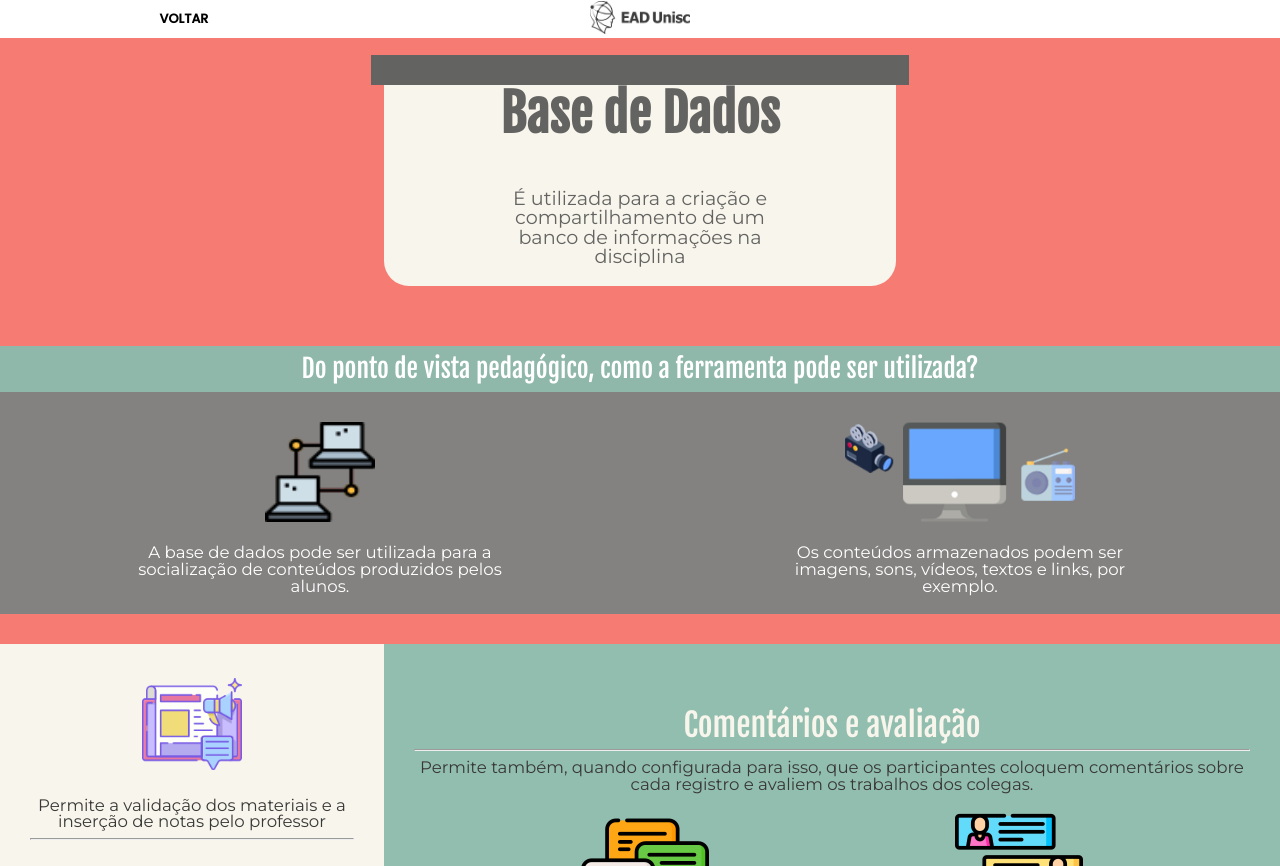
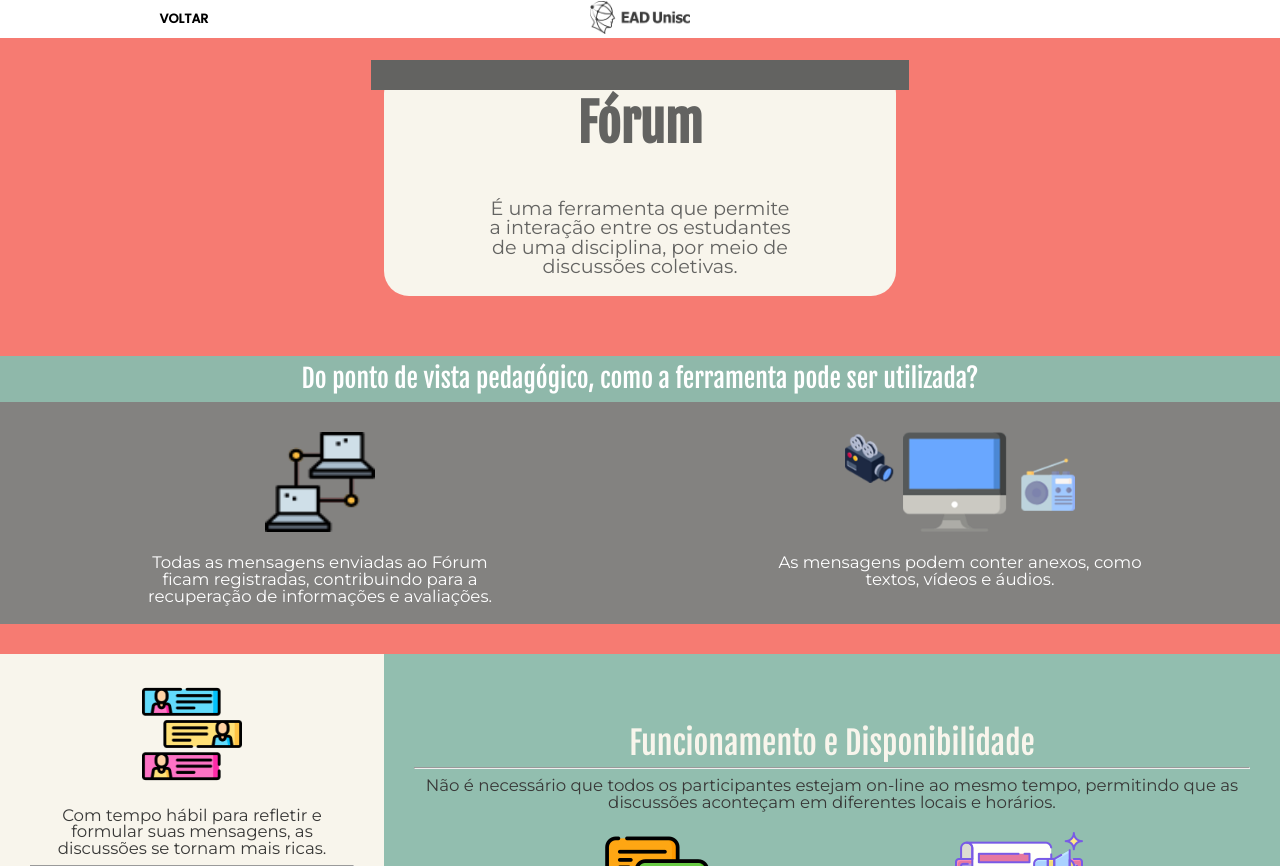
Before and after one commit to wesleyabatista/ti-ead, a PHP site: page /courses-forum.html in a window 1280 px wide. Shown: the top 866 px of the page. Run offline with PHP 8.4, Linux system fonts and the light colour scheme.

Commit message:
Add Wiki e Forum

```diff
--- a/courses-database.html
+++ b/courses-database.html
@@ -3,7 +3,7 @@
 
 <head>
     <meta charset="UTF-8">
-    <title>CURSOS (Base de Dados) - UNISC</title>
+    <title>Base de Dados - UNISC</title>
     <link rel="stylesheet" href="reset.css">
     <link rel="stylesheet" href="style.css">
     <link rel="preconnect" href="https://fonts.googleapis.com">
@@ -78,7 +78,7 @@
             <table id="pt3">
                 <tr>
                     <td id="box5">
-                        <p class="title">Vídeo Tutorial de Configuração e Aplicabilidade</p>
+                        <p class="title">Vídeo Tutorial de Configuração e Aplicabilidade: <br><br>Em Breve!</p>
                         <hr>
                         <iframe id="video" width="80%" height="315" src="https://www.youtube.com/embed/-rBxW7H0MWo" title="YouTube video player" frameborder="0" allow="accelerometer; autoplay; clipboard-write; encrypted-media; gyroscope; picture-in-picture" allowfullscreen></iframe>
                     </td>
--- a/courses-forum.html
+++ b/courses-forum.html
@@ -3,7 +3,7 @@
 
 <head>
     <meta charset="UTF-8">
-    <title>CURSOS (Base de Dados) - UNISC</title>
+    <title>Fórum - UNISC</title>
     <link rel="stylesheet" href="reset.css">
     <link rel="stylesheet" href="style.css">
     <link rel="preconnect" href="https://fonts.googleapis.com">
@@ -34,8 +34,8 @@
         <section class="work-frame">
             <div id="layer">&nbsp;</div>
             <section id="top">
-                <div id="title">Base de Dados</div>
-                <div id="sub-title">É utilizada para a criação e compartilhamento de um banco de informações na disciplina</div>
+                <div id="title">Fórum</div>
+                <div id="sub-title">É uma ferramenta que permite a interação entre os estudantes de uma disciplina, por meio de discussões coletivas.</div>
             </section>
 
             <section id="split">
@@ -46,11 +46,11 @@
                 <tr>
                     <td id="box1">
                         <img src="icons/network.png" alt="ícone de rede" width="110" height="100"></p>
-                        <p>A base de dados pode ser utilizada para a socialização de conteúdos produzidos pelos alunos.</p>
+                        <p>Todas as mensagens enviadas ao Fórum ficam registradas, contribuindo para a recuperação de informações e avaliações.</p>
                     </td>
                     <td id="box2">
                         <img src="icons/group.png" alt="icone de mídias" height="100">
-                        <p>Os conteúdos armazenados podem ser imagens, sons, vídeos, textos e links, por exemplo.</p>
+                        <p>As mensagens podem conter anexos, como textos, vídeos e áudios.</p>
                     </td>
                 </tr>
             </table>
@@ -58,18 +58,19 @@
             <table id="pt2">
                 <tr>
                     <td id="box3">
-                        <img src="icons/press-release.png" alt="" style="margin-bottom: 20px;" width="100" height="100">
-                        <p>Permite a validação dos materiais e a inserção de notas pelo professor</p>
+                        <img src="icons/opinion.png" alt="" style="margin-bottom: 20px;" width="100" height="100">
+                        <p>Com tempo hábil para refletir e formular suas mensagens, as discussões se tornam mais ricas.</p>
                         <hr>
                         <img src="icons/score.png" alt="" style="margin-top: 20px;" width="100" height="100">
+                        <!-- Alterar o icone Score -->
                     </td>
                     <td id="box4">
-                        <div class="title">Comentários e avaliação</div>
+                        <div class="title">Funcionamento e Disponibilidade</div>
                         <hr>
-                        <p>Permite também, quando configurada para isso, que os participantes coloquem comentários sobre cada registro e avaliem os trabalhos dos colegas.</p>
+                        <p>Não é necessário que todos os participantes estejam on-line ao mesmo tempo, permitindo que as discussões aconteçam em diferentes locais e horários.</p>
                         <div>
                             <img src="icons/comment.png" alt="" style="float: left; margin-left: 20%;">
-                            <img src="icons/opinion.png" alt="" style="float: right; margin-right: 20%;">
+                            <img src="icons/press-release.png" alt="" style="float: right; margin-right: 20%;">
                         </div>
                     </td>
                 </tr>
@@ -78,7 +79,7 @@
             <table id="pt3">
                 <tr>
                     <td id="box5">
-                        <p class="title">Vídeo Tutorial de Configuração e Aplicabilidade</p>
+                        <p class="title">Vídeo Tutorial de Configuração e Aplicabilidade: <br><br>Em Breve!</p>
                         <hr>
                         <iframe id="video" width="80%" height="315" src="https://www.youtube.com/embed/-rBxW7H0MWo" title="YouTube video player" frameborder="0" allow="accelerometer; autoplay; clipboard-write; encrypted-media; gyroscope; picture-in-picture" allowfullscreen></iframe>
                     </td>
@@ -89,10 +90,10 @@
                             <tr>
                                 <td id="box6_1">
                                     <ul>
-                                        <li>É possível exportar uma planilha com as respostas da Atividade.</li>
-                                        <li>Ótima opção para fazer um mural de imagens.</li>
-                                        <li>Com um pouco de conhecimento em HTML é possível estilizar cada tipo de visualização de respostas.</li>
-                                        <li>Roteiro escrito <a href="https://drive.google.com/file/d/1AbmPYhVytM_l-xMW3RAcvDp9ZMft0iL8/view?usp=sharing" target="_blank">Aqui</a></li>
+                                        <li>É uma ótima ferramenta para construção coletiva do conhecimento.</li>
+                                        <li>Serve como espaço de socialização entre estudantes e professor.</li>
+                                        <li>Fortalece a noção de comunidade de aprendizagem.</li>
+                                        <li>Roteiro escrito <a href="https://drive.google.com/file/d/1PJP4vi9O9R-4VDpvIriS0C6mx1iC0e9a/view?usp=sharing" target="_blank">Aqui</a></li>
                                     </ul>
                                 </td>
                                 <td id="box6_2">
--- a/courses-inicio.html
+++ b/courses-inicio.html
@@ -58,7 +58,7 @@
                 </li>
                 <li>
                     <h2>Fórum</h2>
-                    <a href="#"><img class="atividade" src="img_FÓRUM.png"></a>
+                    <a href="courses-forum.html"><img class="atividade" src="img_FÓRUM.png"></a>
                 </li>
                 <li>
                     <h2>Glossário</h2>
@@ -126,7 +126,7 @@
                 </li>
                 <li>
                     <h2>Wiki</h2>
-                    <a href="#"><img class="atividade" src="img_WIKI.png"></a>
+                    <a href="courses-wiki.html"><img class="atividade" src="img_WIKI.png"></a>
                 </li>
             </ul>
         </div>
--- a/style.css
+++ b/style.css
@@ -77,7 +77,7 @@ header {
 #layer {
     background-color: #636361;
     position: absolute;
-    top: 55px;
+    top: 60px;
     height: 30px;
     width: 42%;
     margin-left: auto;
@@ -97,6 +97,7 @@ header {
 #title {
     text-align: center;
     padding: 30px;
+    margin-top: 10px;
     font-family: 'Fjalla One', sans-serif;
     font-size: 4vw;
     font-weight: bold;
```
Also changed, not shown: courses-wiki.html (renamed from Nova pasta/courses-wiki.html, +19 -18 lines).
